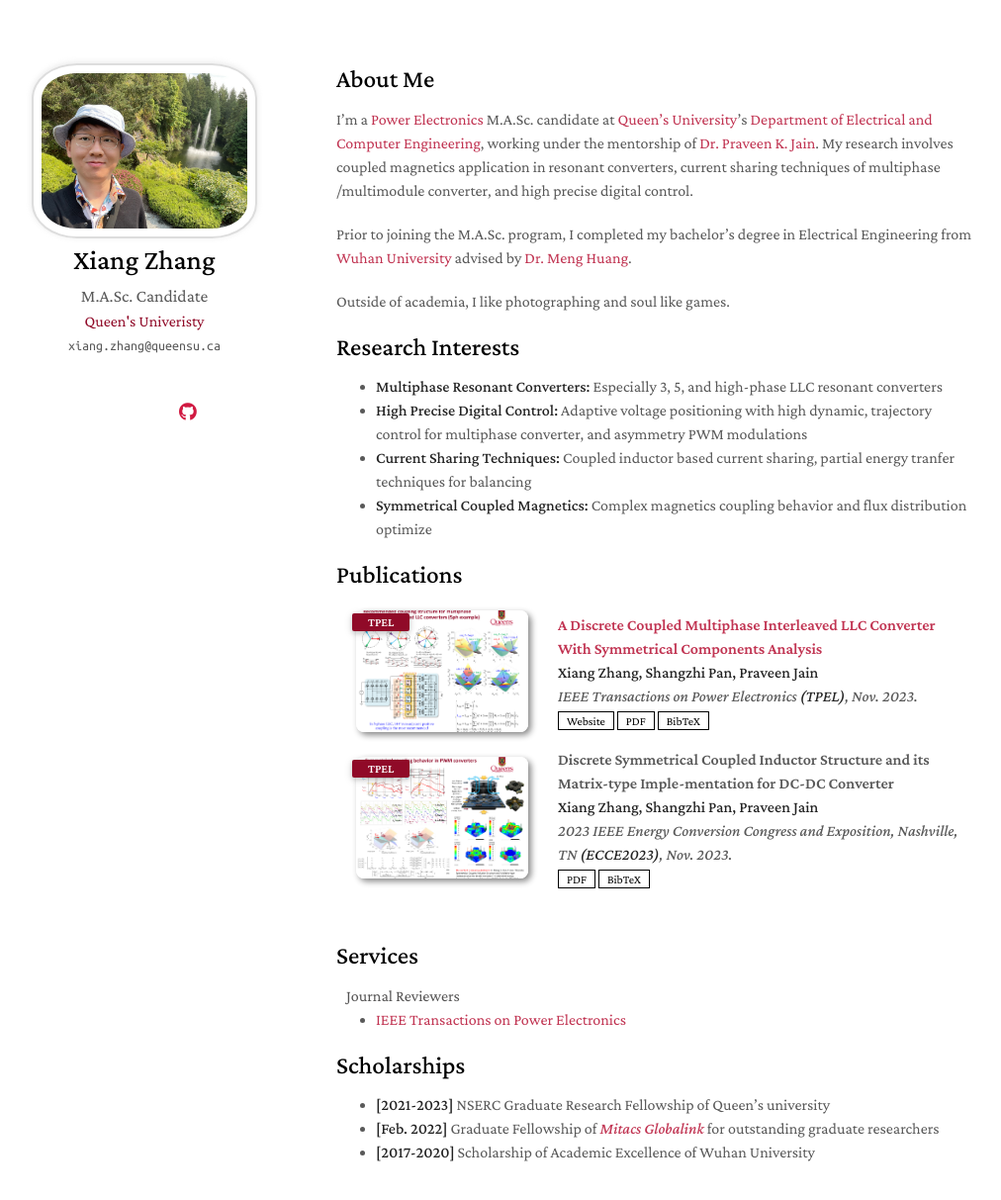
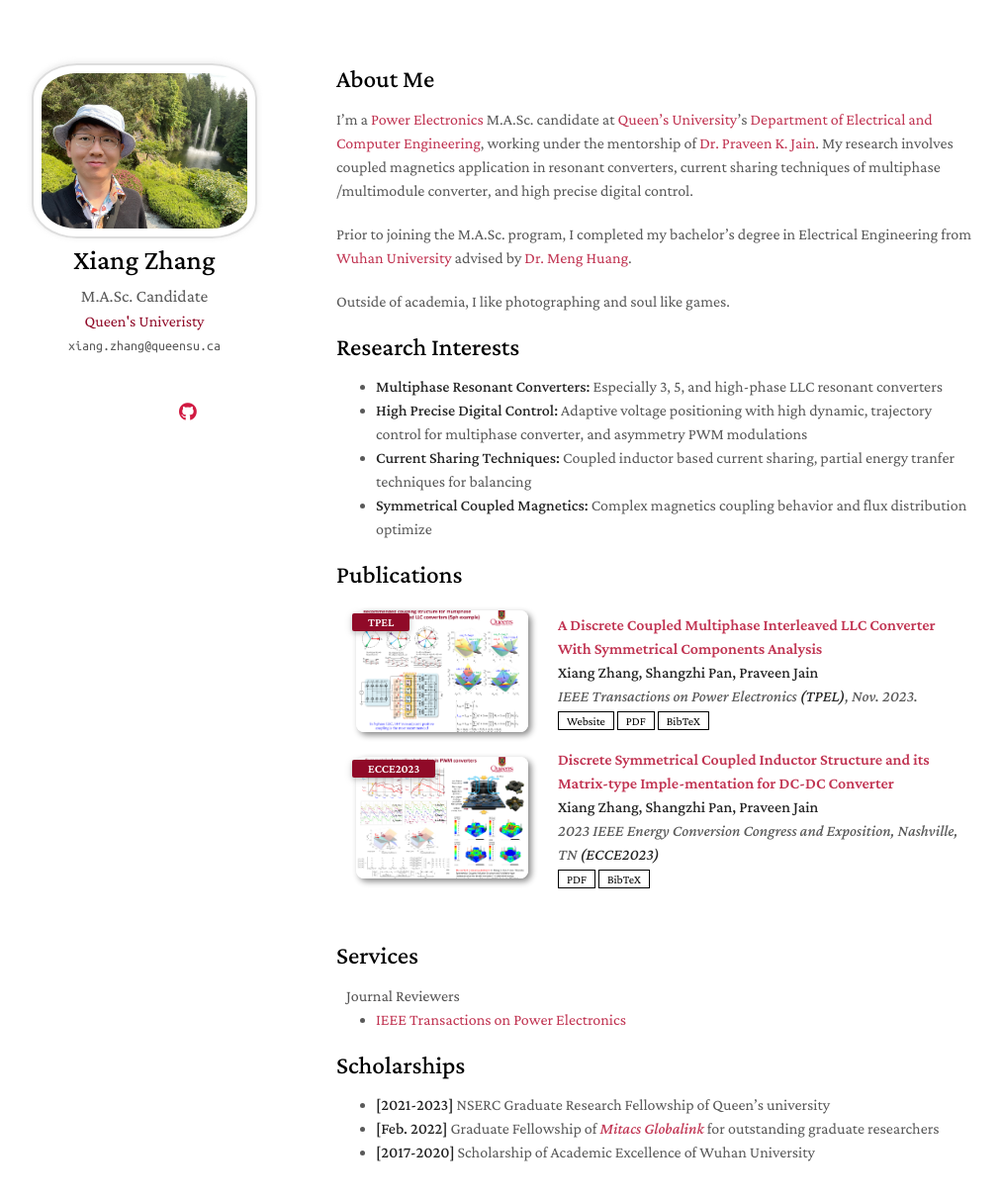
Before and after one commit to XiangZhangPE/XiangZhangPE_old.github.io, a Jekyll site: the page built from index.md, in a window 1280 px wide and 1271 px high. Shown: the top 1213 px of the window at 99% size, without its empty margins (130-1142 px from the left). Built offline with Jekyll 4.4.1, drawn with Linux system fonts in a browser that asks for light colours; nearby versions of some CDN libraries; a style sheet for code colours, icons or effects is not loaded; our own code applies the rules of GitHub Pages for plain Markdown files.

Commit message:
Update publications.md

```diff
--- a/_includes/publications.md
+++ b/_includes/publications.md
@@ -30,15 +30,15 @@
 
   <div class="col-sm-3 abbr" style="position: relative;padding-right: 15px;padding-left: 15px;">
     <img src="assets/img/ecce2023.png" class="teaser img-fluid z-depth-1">
-    <abbr class="badge">TPEL</abbr>
+    <abbr class="badge">ECCE2023</abbr>
   </div>
 
   <div class="col-sm-9" style="position: relative;padding-right: 15px;padding-left: 20px;">
-    <div class="title">Discrete Symmetrical Coupled Inductor Structure and its Matrix-type Imple-mentation for DC-DC Converter</div>
+    <div class="title"><a href="assets/files/ECCE2023.pdf">Discrete Symmetrical Coupled Inductor Structure and its Matrix-type Imple-mentation for DC-DC Converter</a></div>
     <div class="author"><strong>Xiang Zhang, Shangzhi Pan, Praveen Jain</strong></div>
-    <div class="periodical"><em>2023 IEEE Energy Conversion Congress and Exposition, Nashville, TN <strong>(ECCE2023)</strong>, Nov. 2023.</em></div>
+    <div class="periodical"><em>2023 IEEE Energy Conversion Congress and Exposition, Nashville, TN <strong>(ECCE2023)</strong></em></div>
     <div class="links">
-      <a href="assets/files/KTensors.bib" class="btn btn-sm z-depth-0" role="button" target="_blank" style="font-size:12px;">PDF</a>
+      <a href="assets/files/ECCE2023.pdf" class="btn btn-sm z-depth-0" role="button" target="_blank" style="font-size:12px;">PDF</a>
       <a href="assets/files/KTensors.bib" class="btn btn-sm z-depth-0" role="button" target="_blank" style="font-size:12px;">BibTeX</a>
     </div>
   </div>
```
